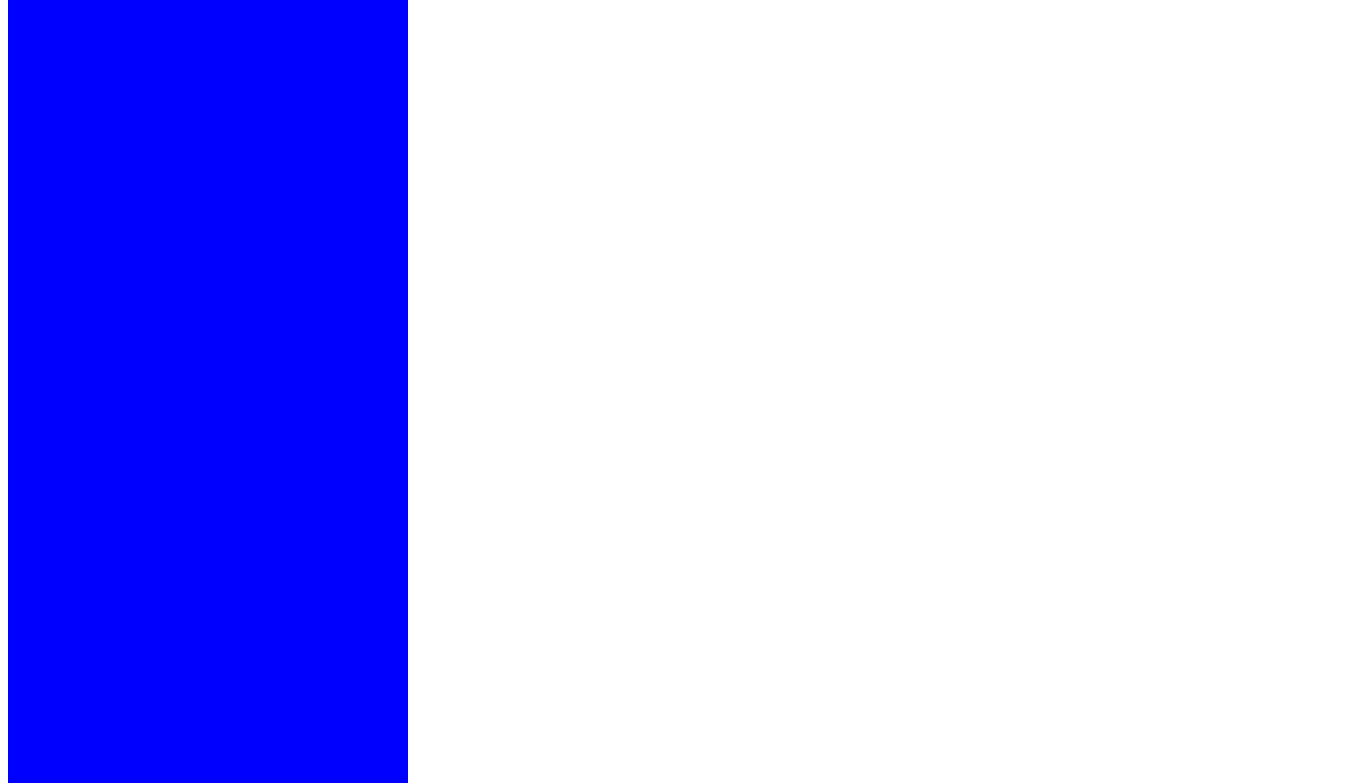
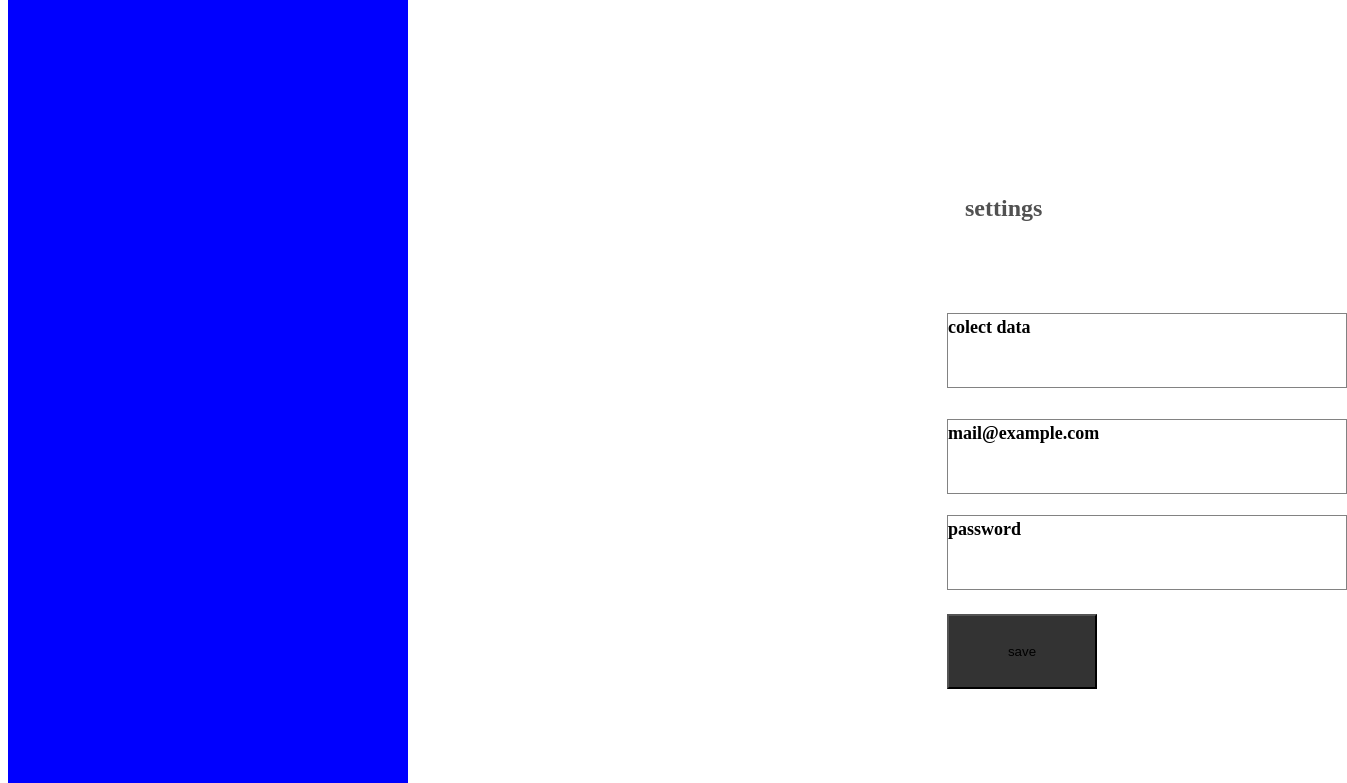
Before and after one commit to Sally-Kipo/Figma, a plain HTML site: page index.html in a window 1280 px wide. Shown: the part 125-908 px from the top of the page, 1347 px wide, since content can reach past the window. Drawn offline with Linux system fonts and the light colour scheme.

Commit message:
added sector file

```diff
--- a/index.html
+++ b/index.html
@@ -27,8 +27,18 @@
  			<img src="Vector (4).png" alt="logout">
  			<img src="Logout.png" alt="logout">
  		</div>
+ 		<section class="white">
+ 			<h3 > settings</h3>
+ 			<p class="data"> colect data</p>
+ 			<p class="mail">mail@example.com</p>
+ 			<p class="password"> password</p>
+ 			<button> save </button>
 
- 	</header>
+
+ 		</section>
+
+
+
 
 
 
--- a/style.css
+++ b/style.css
@@ -13,10 +13,87 @@
 	left:101px;
 	top: 257px;
 
-
+	font-family: 'Poppins';
 	font-size: normal;
 	font-weight: 700px;
 	font-size: 18px;
 	line-height: 27px;
 
 }
+h3{
+	position: absolute;
+    width: 102px;
+    height: 36px;
+    left: 473px;
+     top: 65px;
+
+font-family: 'Poppins';
+font-style: normal;
+font-weight: 700;
+font-size: 24px;
+line-height: 36px;
+
+
+
+color: #515151;
+}
+
+
+
+.white{background-color: white;
+	   position: absolute;
+       width: 114px;
+       height: 27px;
+       left: 484px;
+       top: 218px;
+
+       font-family: 'Poppins';
+       font-size: normal;
+       font-weight: 700;
+       font-size: 18px;
+       line-height: 27px;}
+
+ .data{box-sizing: border-box;
+
+position: absolute;
+width: 400px;
+height: 75px;
+left: 455px;
+top: 194px;
+
+background: #FFFFFF;
+border: 1px solid #828282;
+
+
+ }
+ .mail{box-sizing: border-box;
+
+        position: absolute;
+        width: 400px;
+        height: 75px;
+        left: 455px;
+        top: 300px;
+
+        background: #FFFFFF;
+        border: 1px solid #828282;
+
+ }
+ .password{box-sizing: border-box;
+
+             position: absolute;
+             width: 400px;
+             height: 75px;
+             left: 455px;
+             top: 396px;
+
+             background: #FFFFFF;
+              border: 1px solid #828282
+
+ }
+ button{ position: absolute;
+width: 150px;
+height: 75px;
+left: 455px;
+top: 513px;
+
+background: #333333; }
```
Also changed, not shown: Rectangle 4.png (added), Settings (3).png (added), settings.png (deleted).
